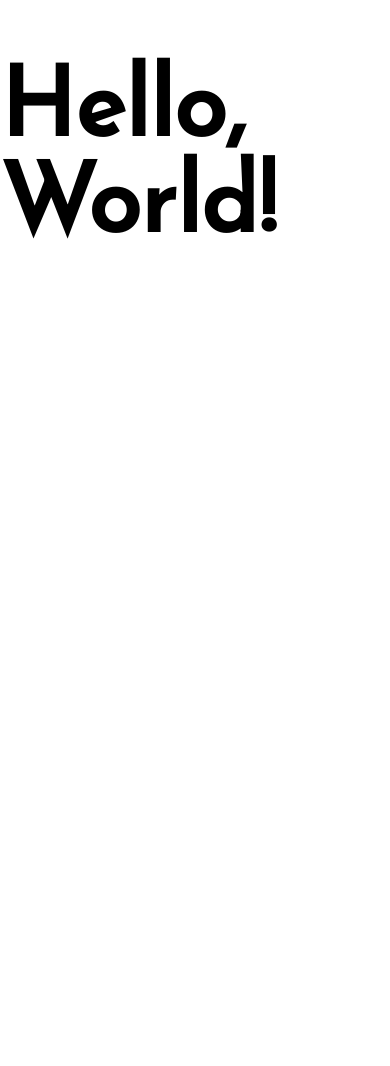
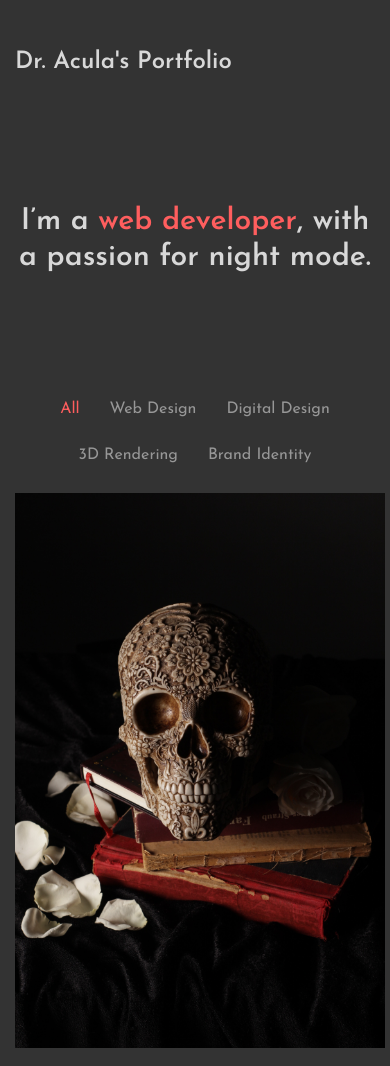
Before and after one commit to austinparvin/spooky-portfolio, a website: page public/index.html in a window 390 px wide. Shown: the top 1066 px of the page. Before the commit the page ends 908 px from the top, so only its background shows below. Drawn offline with Linux system fonts and the light colour scheme.

Commit message:
mobile site developed

```diff
--- a/public/index.html
+++ b/public/index.html
@@ -7,17 +7,153 @@
   <title>Spooky Portfolio</title>
   <link rel="shortcut icon" href="/favicon.ico" />
   <link rel="stylesheet" href="/screen.css" />
-  <link href="https://fonts.googleapis.com/css?family=Josefin+Sans&display=swap" rel="stylesheet">
+  <link href="https://fonts.googleapis.com/css?family=Josefin+Sans:400,600&display=swap" rel="stylesheet">
   <style>
     body {
       font-family: 'Josefin Sans', sans-serif;
-      font-size: 48px;
+      font-size: 24px;
+      color: rgb(216, 216, 216);
+      background-color: #333;
+      max-width: 400px;
+      margin: auto;
+    }
+
+    ul {
+      list-style: none;
+      padding: 0;
+      margin: 0;
+      font-size: 16px;
+      color: #979797;
+    }
+
+    ul span {
+      display: flex;
+      justify-content: center;
+
+    }
+
+    li {
+      padding: 15px;
+    }
+
+    li a {
+      color: #979797;
+      text-decoration: none;
+    }
+
+    a.first-link {
+      color: rgb(255, 94, 94);
+    }
+
+    h2 {
+      margin: 0;
+      font-weight: 600;
+      font-family: 'Josefin Sans', sans-serif;
+    }
+
+    nav {
+      padding: 30px 15px 20px;
+    }
+
+    nav h2 {
+      font-size: 24px;
+      padding-top: 20px;
+    }
+
+    section.hero-text,
+    footer {
+      padding: 110px 0;
+    }
+
+    section.hero-text h2 {
+      font-size: 30px;
+      text-align: center;
+      padding: 0 15px;
+      line-height: 1.2;
+    }
+
+    section.hero-text span {
+      color: rgb(255, 94, 94);
+    }
+
+    img {
+      width: 370px;
+      padding: 15px 15px;
+    }
+
+    footer {
+      text-align: center;
+    }
+
+    footer a {
+      text-decoration: none;
+      display: inline-block;
+      font-size: 14px;
+      min-width: 140px;
+      text-align: center;
+      padding: 15px 10px;
+      position: relative;
+      color: #fff;
+      border: none;
+      background-color: rgb(0, 0, 0);
+      margin-right: 15px;
+      z-index: 1;
+    }
+
+    footer h2 {
+      margin-bottom: 48px;
     }
   </style>
 </head>
 
 <body>
-  <h1 class="hello-world">Hello, World!</h1>
+  <nav>
+    <h2>
+      Dr. Acula's Portfolio
+    </h2>
+  </nav>
+  <section class="hero-text">
+    <h2>
+      I’m a <span>web developer</span>, with a passion for night mode.
+    </h2>
+  </section>
+  <section class="portfolio-filter-links">
+    <ul>
+      <span>
+        <li><a class="first-link" href="#">All</a></li>
+        <li><a href="#">Web Design</a></li>
+        <li><a href="#">Digital Design</a></li>
+      </span>
+      <span>
+        <li><a href="#">3D Rendering</a></li>
+        <li><a href="#">Brand Identity</a></li>
+      </span>
+    </ul>
+  </section>
+  <section class="portfolio">
+    <section>
+      <img src="./images/skull.jpg" alt="Skull engraved with flowers">
+      <img src="./images/pumpkin.jpg" alt="Orange pumpkin and fallen leaf">
+    </section>
+    <section>
+      <img src="./images/red-door.jpg" alt="Front of house with red door and pumpkin on doorstep">
+      <img src="./images/skull-and-pikachu.jpg" alt="Pumpkin carvings of a skull and pikachu">
+      <img src="./images/costume.jpeg" alt="Boy in space costume outside">
+    </section>
+    <section>
+      <img src="./images/pumpkin-truck.jpeg" alt="Pumpkins in truck bed">
+    </section>
+    <section>
+      <img src="./images/candle.jpeg" alt="Three lit red candles">
+      <img src="./images/dark-pumpkin.jpeg" alt="Carved pumpkin">
+    </section>
+  </section>
+  <footer>
+    <div class="container">
+      <h2 class="section-title mb-5">Let’s work together</h2>
+      <a href="#">Get in touch</a>
+    </div>
+  </footer>
 </body>
 
 </html>
```
Also changed, not shown: public/images/candle.jpeg (added), public/images/costume.jpeg (added), public/images/dark-pumpkin.jpeg (added), public/images/pumpkin-truck.jpeg (added), public/images/pumpkin.jpg (added), public/images/red-door.jpg (added), public/images/skull.jpg (added), 1 other file.
